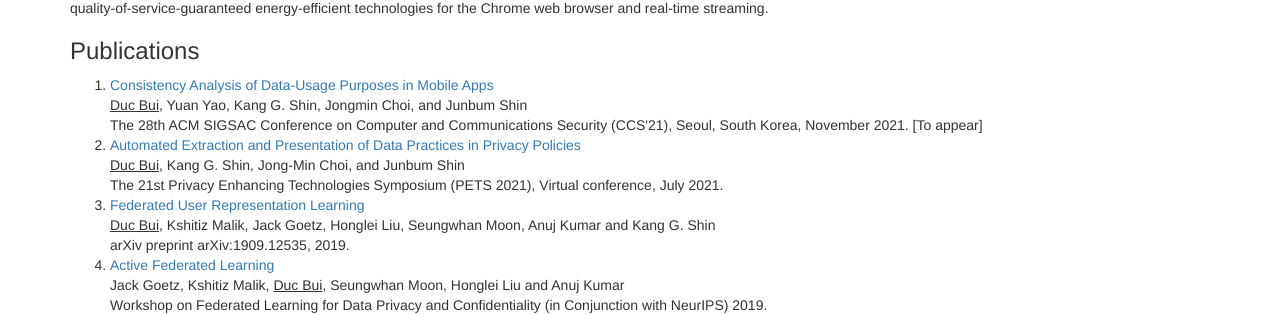
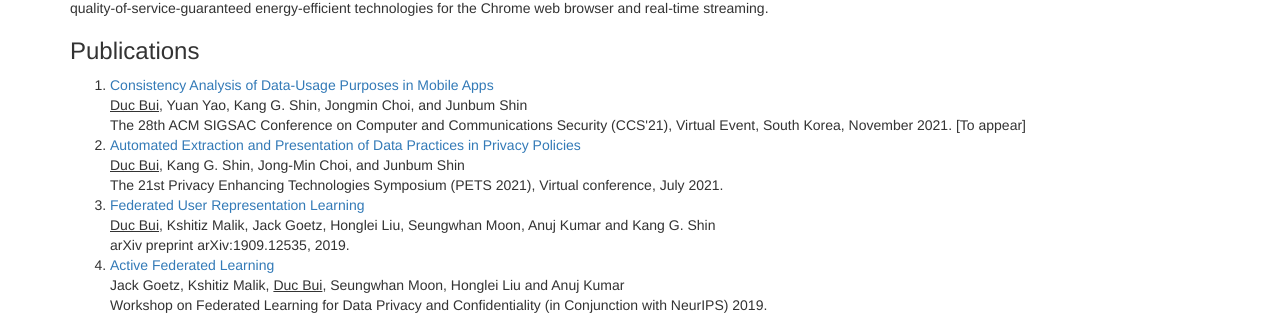
Before and after one commit to ducalpha/ducalpha.github.io, a Jekyll site: the page index.html, which Jekyll copies as it is, in a window 1280 px wide. Shown: the part 444-759 px from the top of the page. Built offline with Jekyll 4.4.1, drawn with Linux system fonts in a browser that asks for light colours; nearby versions of some CDN libraries.

Commit message:
Update index.html

```diff
--- a/index.html
+++ b/index.html
@@ -56,9 +56,9 @@
                 <h3>Publications</h3>
                 <ol>
                     <li>
-                        <a href="#">Consistency Analysis of Data-Usage Purposes in Mobile Apps</a><br>
+                        <a href="https://rtcl.eecs.umich.edu/rtclweb/assets/publications/2021/ccs21-duc.pdf">Consistency Analysis of Data-Usage Purposes in Mobile Apps</a><br>
                         <u>Duc Bui</u>, Yuan Yao, Kang G. Shin, Jongmin Choi, and Junbum Shin<br>
-                        The 28th ACM SIGSAC Conference on Computer and Communications Security (CCS'21), Seoul, South Korea, November 2021. [To appear]
+                        The 28th ACM SIGSAC Conference on Computer and Communications Security (CCS'21), Virtual Event, South Korea, November 2021. [To appear]
                     </li>
                     <li>
                         <a href="https://petsymposium.org/2021/files/papers/issue2/popets-2021-0019.pdf">Automated Extraction and Presentation of Data Practices in Privacy Policies</a><br>
```
